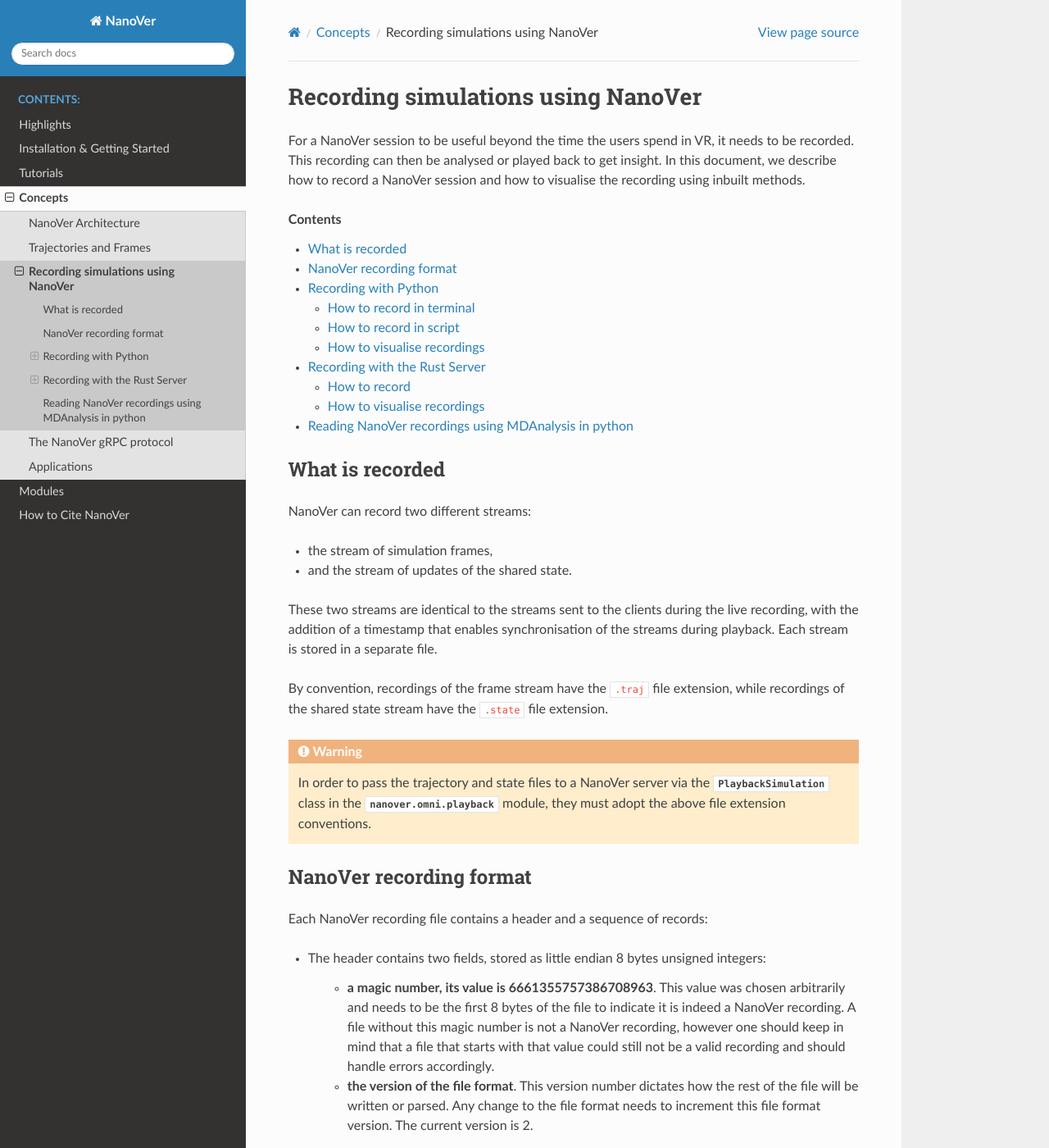
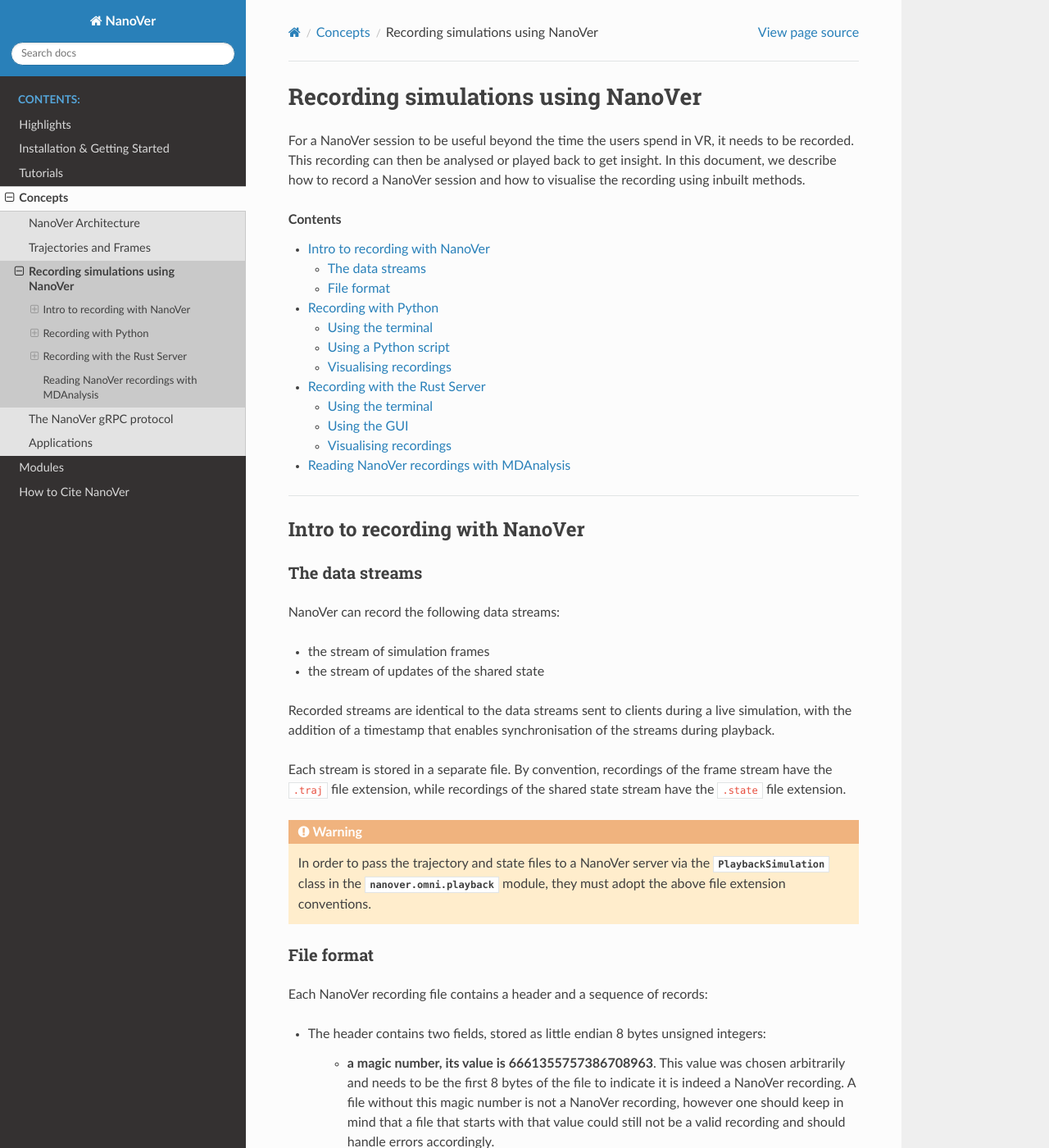
Before and after one commit to IRL2/nanover-docs, a Sphinx documentation site: the page built from source/concepts/recording.rst, in a window 1280 px wide and 1400 px high. Shown: the whole window at 82% size. Built offline with Sphinx 7.4.7 and the Read the Docs theme 3.1.0, drawn with Linux system fonts in a browser that asks for light colours; pages that are not in the unit, such as notebooks, are missing from menus; the version number could not be read and is left out; some of the changed text lies outside the part shown.

Commit message:
Update formatting & wording of recordings page
Added line breaks and horizontal lines to split sections on the page. Shortened headings for simpler and clearer navigation. Put first two headings into single introductory section.

Removed reference to module `nanover.mdanalysis.recordings`.

Updated wording of various parts of the page.

```diff
--- a/source/concepts/recording.rst
+++ b/source/concepts/recording.rst
@@ -10,18 +10,23 @@
     :depth: 2
     :local:
 
-What is recorded
-----------------
+----
 
-NanoVer can record two different streams:
+Intro to recording with NanoVer
+-------------------------------
 
-* the stream of simulation frames,
-* and the stream of updates of the shared state.
+The data streams
+~~~~~~~~~~~~~~~~
 
-These two streams are identical to the streams sent to the clients during the live recording,
+NanoVer can record the following data streams:
+
+* the stream of simulation frames
+* the stream of updates of the shared state
+
+Recorded streams are identical to the data streams sent to clients during a live simulation,
 with the addition of a timestamp that enables synchronisation of the streams during playback.
+
 Each stream is stored in a separate file.
-
 By convention, recordings of the frame stream have the ``.traj`` file extension,
 while recordings of the shared state stream have the ``.state`` file extension.
 
@@ -31,8 +36,8 @@
    :class:`PlaybackSimulation` class in the :mod:`nanover.omni.playback` module,
    they must adopt the above file extension conventions.
 
-NanoVer recording format
-------------------------
+File format
+~~~~~~~~~~~
 
 Each NanoVer recording file contains a header and a sequence of records:
 
@@ -59,12 +64,15 @@
           for instance because the server loaded a new simulation.
         * The **frame** itself: this is an instance of the :ref:`FrameData <traj-and-frames>` class.
 
+|
+
+----
 
 Recording with Python
 ---------------------
 
-How to record in terminal
-~~~~~~~~~~~~~~~~~~~~~~~~~
+Using the terminal
+~~~~~~~~~~~~~~~~~~
 
 The `nanover-record` command-line utility can be used to quickly start and stop multiple spans of recording
 without writing any code.
@@ -76,9 +84,8 @@
 
     nanover-record --help
 
-
-How to record in script
-~~~~~~~~~~~~~~~~~~~~~~~
+Using a Python script
+~~~~~~~~~~~~~~~~~~~~~
 
 NanoVer sessions can be also recorded using the :mod:`nanover.omni.record` module.
 Here is an example of how to define the file names and paths for the recording and pass them to the recording function:
@@ -92,11 +99,12 @@
     # create a recording from a server and save it to the files
     record_from_server("localhost:38801", traj_path, state_path)
 
-How to visualise recordings
-~~~~~~~~~~~~~~~~~~~~~~~~~~~
+Visualising recordings
+~~~~~~~~~~~~~~~~~~~~~~
+
 Visualising and playing back recordings can be done using :mod:`nanover.omni.playback` module.
-The Python Server can stream recorded NanoVer streams read by a ``PlaybackSimulation`` object to a client. The client then plays back the recording as if it were
-a live stream.
+The Python Server can stream recorded NanoVer streams read by a ``PlaybackSimulation`` object to a client.
+The client then plays back the recording as if it were a live stream.
 The server sends the frame and state updates whilst trying to respect the timing dictated by the timestamps stored
 in the file.
 
@@ -120,15 +128,21 @@
     Further instructions and information on how to record and replay using the NanoVer Python module can be found in
     this notebook `recording_and_replaying.ipynb <https://github.com/IRL2/nanover-server-py/blob/main/examples/basics/recording_and_replaying.ipynb>`_.
 
+|
+
+----
+
 Recording with the Rust Server
 ------------------------------
 
-How to record
-~~~~~~~~~~~~~
+.. note::
 
-The Rust Server takes a snapshot of the streams 30 times a second (although this may change with
-issues `#200 <https://github.com/IRL2/nanover-server-rs/issues/200>`_ and
-`#201 <https://github.com/IRL2/nanover-server-rs/issues/201>`_).
+    The Rust Server takes a snapshot of the streams 30 times a second (although this may change with
+    issues `#200 <https://github.com/IRL2/nanover-server-rs/issues/200>`_ and
+    `#201 <https://github.com/IRL2/nanover-server-rs/issues/201>`_).
+
+Using the terminal
+~~~~~~~~~~~~~~~~~~
 
 When using the ``nanover-cli`` command via the command line, use the ``--trajectory`` argument to specify the file that
 will store the recording of the frame stream, and the ``--state`` argument to specify the file that will store
@@ -139,11 +153,14 @@
     # For Windows Powershell
     .\nanover-cli.exe "simulation.xml" --trajectory "path/to/recording.traj" --state "path/to/recording.state"
 
-On the graphical interface, the files are specified in the ``Recording`` section before starting the server
+Using the GUI
+~~~~~~~~~~~~~
+
+On the graphical user interface (GUI), the files are specified in the ``Recording`` section before starting the server
 (see :ref:`rust_server_via_the_gui`).
 
-How to visualise recordings
-~~~~~~~~~~~~~~~~~~~~~~~~~~~
+Visualising recordings
+~~~~~~~~~~~~~~~~~~~~~~
 
 **Using the the command line**, providing only a ``.traj`` file will stream the frames only,
 and providing only a ``.state`` file will stream the state updates only.
@@ -158,9 +175,12 @@
 **Using the graphical interface**, add a recording to the list of simulations using the ``+ Recording`` button,
 then choose the files.
 
+|
 
-Reading NanoVer recordings using MDAnalysis in python
------------------------------------------------------
+----
+
+Reading NanoVer recordings with MDAnalysis
+------------------------------------------
 
 Recordings can be read and manipulated using the NanoVer python library.
 
@@ -212,6 +232,7 @@
     axis.set_ylabel("Energy (kJ/mol)")
 
 
-Lower level methods are available in :py:mod:`nanover.mdanalysis.recordings` to read the content of the files directly.
 We also have a `python script <https://github.com/IRL2/nanover-utils/tree/main/parsing-recordings/read_state.py>`_ located
 in the `nanover-utils <https://github.com/IRL2/nanover-utils>`_ repository for parsing NanoVer shared state recordings.
+
+|
```
